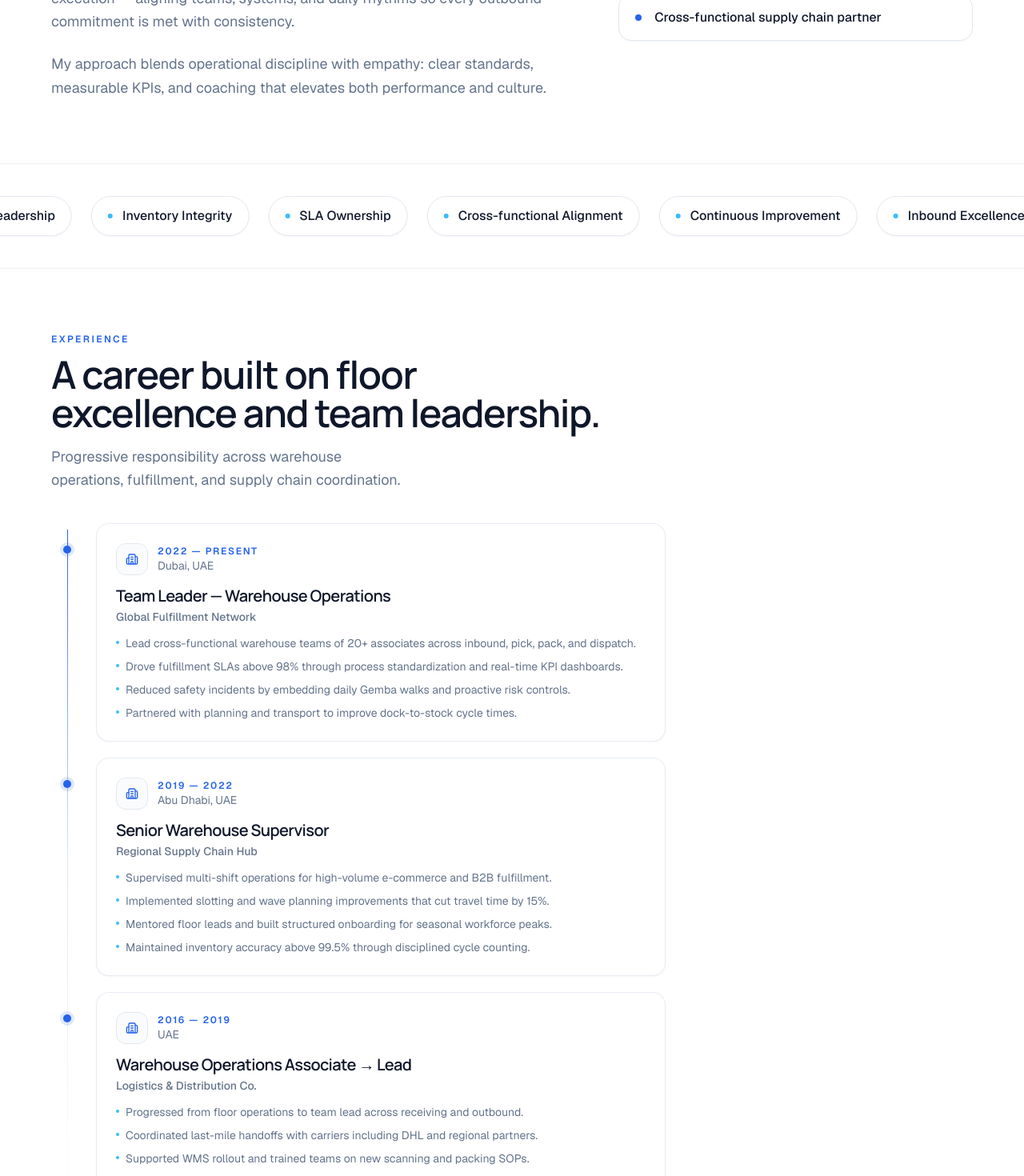
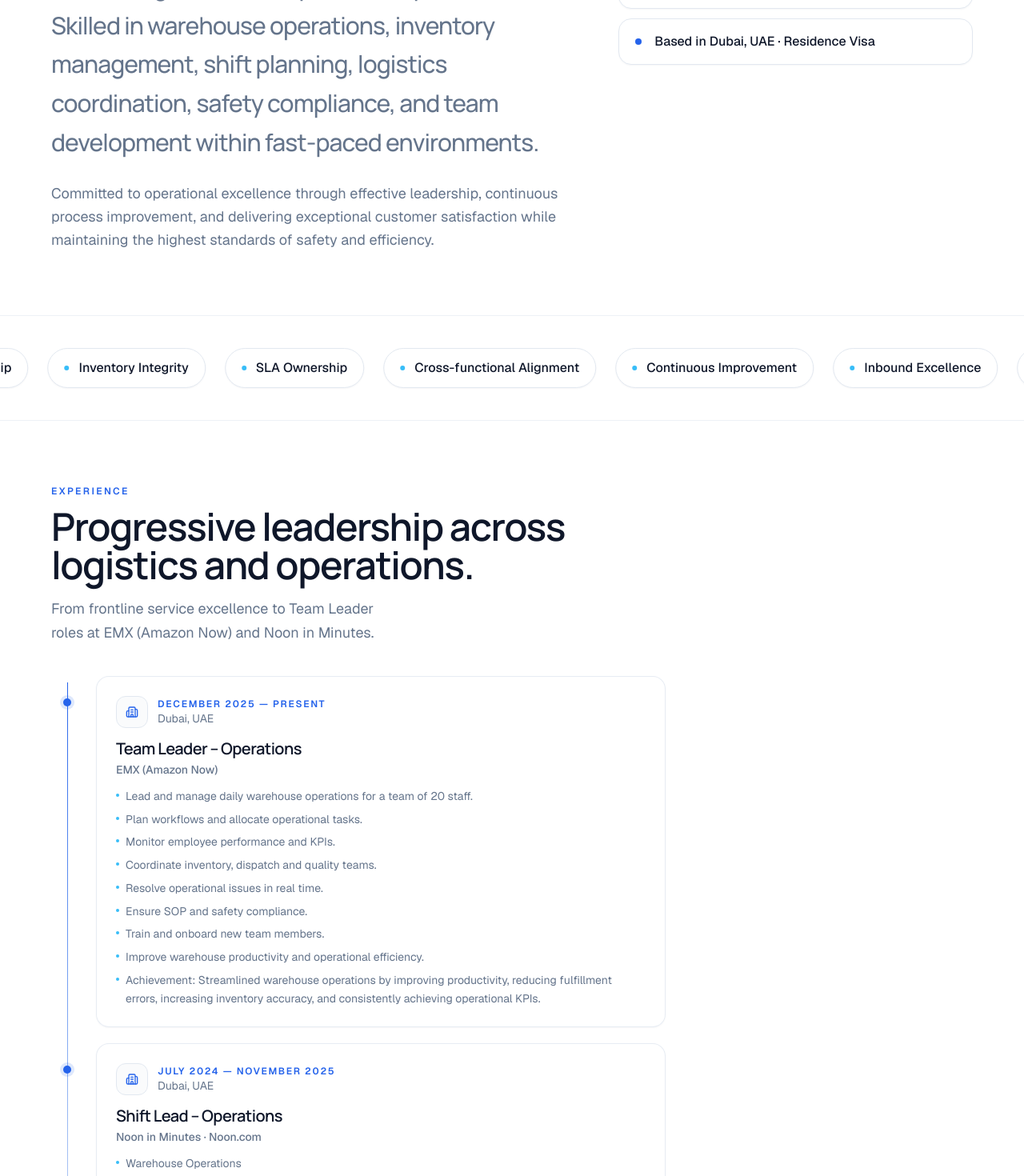
Before and after one commit to abhishekxsaroj/satyendra-yadav, a Next.js app: page / in a window 1280 px wide. Shown: the part 1330-2800 px from the top of the page at 80% size. Built offline with nearby package versions, Linux system fonts and the light colour scheme.

Commit message:
Replace placeholder content with Satyendra Kumar Yadav resume data.

```diff
--- a/src/app/layout.tsx
+++ b/src/app/layout.tsx
@@ -22,7 +22,7 @@ const manrope = Manrope({
 
 export const metadata: Metadata = {
   title: {
-    default: `${SITE.name} | Team Leader · Warehouse Operations`,
+    default: SITE.title,
     template: `%s | ${SITE.name}`,
   },
   description: SITE.description,
@@ -30,21 +30,24 @@ export const metadata: Metadata = {
     "Warehouse Operations",
     "Supply Chain Management",
     "Team Leader",
-    "Fulfillment",
+    "Fulfillment Operations",
     "Logistics",
+    "Inventory Management",
+    "Dubai",
+    "UAE",
     "Satyendra Kumar Yadav",
   ],
   authors: [{ name: SITE.name }],
   openGraph: {
-    title: `${SITE.name} | Warehouse Operations Leader`,
+    title: SITE.title,
     description: SITE.description,
     type: "website",
     locale: "en_US",
   },
   twitter: {
     card: "summary_large_image",
-    title: `${SITE.name} | Warehouse Operations Leader`,
-    description: SITE.tagline,
+    title: SITE.title,
+    description: SITE.description,
   },
   robots: {
     index: true,
--- a/src/constants/data.ts
+++ b/src/constants/data.ts
@@ -1,6 +1,7 @@
 import type {
   Certificate,
   ContactInfo,
+  ContactItem,
   Education,
   Experience,
   KPI,
@@ -12,12 +13,15 @@ import type {
 export const SITE = {
   name: "Satyendra Kumar Yadav",
   shortName: "SKY",
-  title: "Team Leader · Warehouse Operations · Supply Chain Management",
+  role: "Team Leader – Logistics Operations",
+  subtitle: "Warehouse Operations | Supply Chain | Fulfillment Operations",
+  title:
+    "Satyendra Kumar Yadav | Team Leader | Warehouse Operations | Logistics",
   tagline:
-    "Driving operational excellence across high-volume fulfillment networks with precision, safety, and people-first leadership.",
+    "Leading high-performing warehouse teams, optimizing fulfillment operations, and delivering operational excellence through data-driven decision making.",
   description:
-    "Portfolio of Satyendra Kumar Yadav — Team Leader in Warehouse Operations and Supply Chain Management. Specializing in fulfillment excellence, team leadership, and logistics optimization.",
-  url: "https://satyendra-portfolio.vercel.app",
+    "Experienced Logistics Team Leader specializing in warehouse operations, fulfillment management, inventory control, supply chain coordination, and operational excellence in UAE logistics environments.",
+  url: "https://satyendra-yadav.vercel.app",
 };
 
 export const NAV_LINKS: NavLink[] = [
@@ -30,126 +34,162 @@ export const NAV_LINKS: NavLink[] = [
 ];
 
 export const CONTACT: ContactInfo = {
-  phone: "+971 XX XXX XXXX",
-  email: "satyendra.yadav@email.com",
-  location: "United Arab Emirates",
-  linkedin: "https://linkedin.com/in/satyendra-kumar-yadav",
+  phone: "+971 56 237 6589",
+  email: "skyp372@gmail.com",
+  location: "Dubai, United Arab Emirates",
+  nationality: "Indian",
+  visaStatus: "Residence Visa",
   resumeUrl: "/resume.pdf",
 };
+
+export const CONTACT_ITEMS: ContactItem[] = [
+  {
+    icon: "phone",
+    label: "Phone",
+    value: CONTACT.phone,
+    href: `tel:${CONTACT.phone.replace(/\s/g, "")}`,
+  },
+  {
+    icon: "mail",
+    label: "Email",
+    value: CONTACT.email,
+    href: `mailto:${CONTACT.email}`,
+  },
+  {
+    icon: "map",
+    label: "Location",
+    value: CONTACT.location,
+  },
+  {
+    icon: "visa",
+    label: "Visa Status",
+    value: CONTACT.visaStatus,
+  },
+  {
+    icon: "nationality",
+    label: "Nationality",
+    value: CONTACT.nationality,
+  },
+];
 
 export const EXPERIENCES: Experience[] = [
   {
     id: "exp-1",
-    company: "Global Fulfillment Network",
-    role: "Team Leader — Warehouse Operations",
+    company: "EMX (Amazon Now)",
+    role: "Team Leader – Operations",
     location: "Dubai, UAE",
-    period: "2022 — Present",
+    period: "December 2025 — Present",
     description: [
-      "Lead cross-functional warehouse teams of 20+ associates across inbound, pick, pack, and dispatch.",
-      "Drove fulfillment SLAs above 98% through process standardization and real-time KPI dashboards.",
-      "Reduced safety incidents by embedding daily Gemba walks and proactive risk controls.",
-      "Partnered with planning and transport to improve dock-to-stock cycle times.",
+      "Lead and manage daily warehouse operations for a team of 20 staff.",
+      "Plan workflows and allocate operational tasks.",
+      "Monitor employee performance and KPIs.",
+      "Coordinate inventory, dispatch and quality teams.",
+      "Resolve operational issues in real time.",
+      "Ensure SOP and safety compliance.",
+      "Train and onboard new team members.",
+      "Improve warehouse productivity and operational efficiency.",
+      "Achievement: Streamlined warehouse operations by improving productivity, reducing fulfillment errors, increasing inventory accuracy, and consistently achieving operational KPIs.",
     ],
   },
   {
     id: "exp-2",
-    company: "Regional Supply Chain Hub",
-    role: "Senior Warehouse Supervisor",
-    location: "Abu Dhabi, UAE",
-    period: "2019 — 2022",
+    company: "Noon in Minutes · Noon.com",
+    role: "Shift Lead – Operations",
+    location: "Dubai, UAE",
+    period: "July 2024 — November 2025",
     description: [
-      "Supervised multi-shift operations for high-volume e-commerce and B2B fulfillment.",
-      "Implemented slotting and wave planning improvements that cut travel time by 15%.",
-      "Mentored floor leads and built structured onboarding for seasonal workforce peaks.",
-      "Maintained inventory accuracy above 99.5% through disciplined cycle counting.",
+      "Warehouse Operations",
+      "Dark Store Management",
+      "Inventory Coordination",
+      "Shift Supervision",
+      "Fulfillment Operations",
+      "Operational Excellence",
     ],
   },
   {
     id: "exp-3",
-    company: "Logistics & Distribution Co.",
-    role: "Warehouse Operations Associate → Lead",
-    location: "UAE",
-    period: "2016 — 2019",
+    company: "Caesars Confectionery LLC",
+    role: "Shop Assistant",
+    location: "United Arab Emirates",
+    period: "October 2018 — June 2024",
     description: [
-      "Progressed from floor operations to team lead across receiving and outbound.",
-      "Coordinated last-mile handoffs with carriers including DHL and regional partners.",
-      "Supported WMS rollout and trained teams on new scanning and packing SOPs.",
-      "Contributed to continuous improvement kaizens focused on waste reduction.",
+      "Customer Service",
+      "Sales",
+      "POS Operations",
+      "Cash Handling",
+      "Online Order Processing",
+      "Store Operations",
+      "Inventory Assistance",
+      "Daily Reconciliation",
+    ],
+  },
+  {
+    id: "exp-4",
+    company: "The Yellow Chilli",
+    role: "Customer Service Assistant",
+    location: "India",
+    period: "May 2018 — September 2018",
+    description: [
+      "Customer Support",
+      "Order Processing",
+      "Email Support",
+      "Complaint Resolution",
+      "Administration",
+      "Reporting",
+    ],
+  },
+  {
+    id: "exp-5",
+    company: "Aalishan Zaika Restaurant",
+    role: "Cashier",
+    location: "India",
+    period: "May 2015 — April 2018",
+    description: [
+      "Handled cashier operations, billing accuracy, and customer transactions.",
+      "Supported daily store cash reconciliation and front-of-house service quality.",
     ],
   },
 ];
 
 export const SKILLS: Skill[] = [
-  {
-    id: "sk-1",
-    name: "Warehouse Operations",
-    category: "operations",
-    level: 95,
-    icon: "warehouse",
-  },
-  {
-    id: "sk-2",
-    name: "Fulfillment Excellence",
-    category: "operations",
-    level: 92,
-    icon: "package",
-  },
-  {
-    id: "sk-3",
-    name: "Inventory Management",
-    category: "operations",
-    level: 90,
-    icon: "boxes",
-  },
-  {
-    id: "sk-4",
-    name: "Team Leadership",
-    category: "leadership",
-    level: 94,
-    icon: "users",
-  },
-  {
-    id: "sk-5",
-    name: "People Development",
-    category: "leadership",
-    level: 88,
-    icon: "user-check",
-  },
-  {
-    id: "sk-6",
-    name: "WMS & Systems",
-    category: "systems",
-    level: 85,
-    icon: "monitor",
-  },
-  {
-    id: "sk-7",
-    name: "KPI & Analytics",
-    category: "systems",
-    level: 87,
-    icon: "chart",
-  },
-  {
-    id: "sk-8",
-    name: "Safety Compliance",
-    category: "compliance",
-    level: 93,
-    icon: "shield",
-  },
-  {
-    id: "sk-9",
-    name: "Process Improvement",
-    category: "operations",
-    level: 89,
-    icon: "workflow",
-  },
-  {
-    id: "sk-10",
-    name: "Supply Chain Coordination",
-    category: "operations",
-    level: 86,
-    icon: "truck",
-  },
+  // Operations
+  { id: "sk-o1", name: "Warehouse Operations", category: "operations", level: 95, icon: "warehouse" },
+  { id: "sk-o2", name: "Inventory Management", category: "operations", level: 92, icon: "boxes" },
+  { id: "sk-o3", name: "Fulfillment Operations", category: "operations", level: 94, icon: "package" },
+  { id: "sk-o4", name: "Logistics Coordination", category: "operations", level: 90, icon: "truck" },
+  { id: "sk-o5", name: "Process Improvement", category: "operations", level: 88, icon: "workflow" },
+  { id: "sk-o6", name: "Vendor Management", category: "operations", level: 82, icon: "handshake" },
+  { id: "sk-o7", name: "Safety Compliance", category: "operations", level: 93, icon: "shield" },
+  { id: "sk-o8", name: "Warehouse Management Systems", category: "operations", level: 86, icon: "monitor" },
+  // Leadership
+  { id: "sk-l1", name: "Team Management", category: "leadership", level: 95, icon: "users" },
+  { id: "sk-l2", name: "Project Management", category: "leadership", level: 85, icon: "clipboard" },
+  { id: "sk-l3", name: "Problem Solving", category: "leadership", level: 90, icon: "lightbulb" },
+  { id: "sk-l4", name: "Adaptability", category: "leadership", level: 92, icon: "refresh" },
+  { id: "sk-l5", name: "Time Management", category: "leadership", level: 90, icon: "clock" },
+  { id: "sk-l6", name: "Active Listening", category: "leadership", level: 88, icon: "ear" },
+  { id: "sk-l7", name: "Customer Service", category: "leadership", level: 91, icon: "heart" },
+  // Technology
+  { id: "sk-t1", name: "Microsoft Office 365", category: "technology", level: 88, icon: "monitor" },
+  { id: "sk-t2", name: "Microsoft Excel", category: "technology", level: 90, icon: "sheet" },
+  { id: "sk-t3", name: "Google Sheets", category: "technology", level: 88, icon: "sheet" },
+  { id: "sk-t4", name: "Google Docs", category: "technology", level: 86, icon: "file" },
+  { id: "sk-t5", name: "Microsoft Word", category: "technology", level: 85, icon: "file" },
+  { id: "sk-t6", name: "Outlook", category: "technology", level: 87, icon: "mail" },
+  { id: "sk-t7", name: "PowerPoint", category: "technology", level: 84, icon: "presentation" },
+  { id: "sk-t8", name: "Google Slides", category: "technology", level: 84, icon: "presentation" },
+  { id: "sk-t9", name: "Canva", category: "technology", level: 80, icon: "palette" },
+  { id: "sk-t10", name: "LMS", category: "technology", level: 82, icon: "book" },
+  { id: "sk-t11", name: "WMS", category: "technology", level: 88, icon: "warehouse" },
+  { id: "sk-t12", name: "VMS", category: "technology", level: 80, icon: "monitor" },
+  { id: "sk-t13", name: "RO", category: "technology", level: 78, icon: "chart" },
+  { id: "sk-t14", name: "DSMA", category: "technology", level: 80, icon: "store" },
+];
+
+export const SKILL_CATEGORIES: { key: Skill["category"]; label: string }[] = [
+  { key: "operations", label: "Operations" },
+  { key: "leadership", label: "Leadership" },
+  { key: "technology", label: "Technology" },
 ];
 
 export const KPIS: KPI[] = [
@@ -158,101 +198,92 @@ export const KPIS: KPI[] = [
     value: 20,
     suffix: "+",
     label: "Team Members Managed",
-    description: "Cross-functional warehouse associates led daily",
+    description: "Daily leadership of warehouse operations teams",
   },
   {
     id: "kpi-2",
-    value: 98,
+    value: 100,
     suffix: "%",
-    label: "Fulfillment Excellence",
-    description: "On-time SLA performance sustained",
+    label: "SOP Compliance Focus",
+    description: "Committed to process discipline and safety standards",
   },
   {
     id: "kpi-3",
-    value: 99,
-    suffix: "%+",
-    label: "Inventory Accuracy",
-    description: "Cycle-count driven stock integrity",
+    value: 2,
+    suffix: "+",
+    label: "Leading UAE Logistics Companies",
+    description: "Hands-on leadership at EMX (Amazon Now) and Noon",
   },
   {
     id: "kpi-4",
-    value: 8,
+    value: 7,
     suffix: "+",
-    label: "Years in Operations",
-    description: "Hands-on logistics leadership experience",
+    label: "Years of Professional Experience",
+    description: "Operations, fulfillment, and customer-facing excellence",
   },
 ];
 
 export const CERTIFICATES: Certificate[] = [
   {
     id: "cert-1",
-    title: "Warehouse Operations Excellence",
-    organization: "Supply Chain Academy",
-    year: "2024",
-    image: "/certificates/warehouse-ops.svg",
-    description: "Advanced warehouse processes, flow design, and productivity systems.",
+    title: "Diploma in Computer Applications",
+    organization: "Varanasi Institute",
+    year: "A+",
+    image: "/certificates/computer-applications.svg",
+    description: "Diploma in Computer Applications with Grade A+.",
   },
   {
     id: "cert-2",
-    title: "Occupational Health & Safety",
-    organization: "International Safety Institute",
-    year: "2023",
-    image: "/certificates/safety.svg",
-    description: "Workplace safety leadership, hazard control, and compliance frameworks.",
-  },
-  {
-    id: "cert-3",
-    title: "Lean Six Sigma Yellow Belt",
-    organization: "Process Excellence Council",
-    year: "2023",
-    image: "/certificates/lean.svg",
-    description: "Continuous improvement methods for reducing waste and variation.",
-  },
-  {
-    id: "cert-4",
-    title: "Leadership in Logistics",
-    organization: "Global Logistics Forum",
-    year: "2022",
-    image: "/certificates/leadership.svg",
-    description: "People leadership, shift management, and operational communication.",
+    title: "Basic Food Safety and Hygiene Training",
+    organization: "Dubai Municipality",
+    year: "Certified",
+    image: "/certificates/food-safety.svg",
+    description: "Basic Food Safety and Hygiene Training issued by Dubai Municipality.",
   },
 ];
 
 export const EDUCATION: Education[] = [
   {
     id: "edu-1",
-    degree: "Bachelor of Business Administration",
-    institution: "University Program",
+    degree: "Bachelor of Arts",
+    institution: "MGKV University, Varanasi",
     period: "2012 — 2015",
     location: "India",
-    description: "Focus on operations management and organizational leadership.",
   },
   {
     id: "edu-2",
-    degree: "Professional Development — Supply Chain",
-    institution: "Industry Training Programs",
-    period: "2016 — Present",
-    location: "UAE",
-    description: "Ongoing certifications in warehouse systems, safety, and lean methods.",
+    degree: "Intermediate (12th)",
+    institution: "Allahabad UP Board",
+    period: "2010 — 2012",
+    location: "India",
+  },
+  {
+    id: "edu-3",
+    degree: "High School (10th)",
+    institution: "Allahabad UP Board",
+    period: "2009 — 2010",
+    location: "India",
   },
 ];
 
 export const LANGUAGES: Language[] = [
   { id: "lang-1", name: "English", level: 90, proficiency: "Professional" },
-  { id: "lang-2", name: "Hindi", level: 100, proficiency: "Native" },
-  { id: "lang-3", name: "Arabic", level: 55, proficiency: "Conversational" },
+  { id: "lang-2", name: "Hindi", level: 95, proficiency: "Professional" },
+  { id: "lang-3", name: "Arabic", level: 35, proficiency: "Beginner" },
 ];
 
 export const ABOUT = {
+  title: "Experienced Team Leader driving fulfillment excellence.",
+  description:
+    "Warehouse operations, inventory control, and people leadership in fast-paced UAE logistics environments.",
   paragraphs: [
-    "I am a warehouse operations leader with a deep focus on fulfillment excellence, people development, and safe, scalable processes.",
-    "Across high-volume environments, I translate strategy into floor-ready execution — aligning teams, systems, and daily rhythms so every outbound commitment is met with consistency.",
-    "My approach blends operational discipline with empathy: clear standards, measurable KPIs, and coaching that elevates both performance and culture.",
+    "Experienced Team Leader with a proven track record of leading high-performing teams, optimizing e-commerce fulfillment operations, and driving data-based process improvements. Skilled in warehouse operations, inventory management, shift planning, logistics coordination, safety compliance, and team development within fast-paced environments.",
+    "Committed to operational excellence through effective leadership, continuous process improvement, and delivering exceptional customer satisfaction while maintaining the highest standards of safety and efficiency.",
   ],
   highlights: [
-    "High-volume fulfillment leadership",
-    "Safety-first operational culture",
-    "WMS-enabled process control",
-    "Cross-functional supply chain partner",
+    "Team Leader – Logistics Operations",
+    "Warehouse & Fulfillment Leadership",
+    "SOP & Safety Compliance Focus",
+    "Based in Dubai, UAE · Residence Visa",
   ],
 };
--- a/src/sections/About.tsx
+++ b/src/sections/About.tsx
@@ -11,8 +11,8 @@ export function About() {
       <div className="container-max">
         <SectionHeading
           eyebrow="About"
-          title="Operational leadership grounded in discipline and people."
-          description="Building reliable fulfillment systems while developing teams that deliver under pressure."
+          title={ABOUT.title}
+          description={ABOUT.description}
         />
 
         <div className="grid gap-12 lg:grid-cols-12 lg:gap-16">
--- a/src/sections/Certificates.tsx
+++ b/src/sections/Certificates.tsx
@@ -17,7 +17,7 @@ export function Certificates() {
         <SectionHeading
           eyebrow="Certificates"
           title="Credentials that reinforce operational excellence."
-          description="Select a certificate to open a full immersive viewer — designed for clarity and polish."
+          description="Select a certificate to open the full viewer. Add more anytime via the certificates data array."
         />
 
         <CertificateGallery certificates={CERTIFICATES} />
--- a/src/sections/Education.tsx
+++ b/src/sections/Education.tsx
@@ -11,8 +11,8 @@ export function Education() {
       <div className="container-max">
         <SectionHeading
           eyebrow="Education"
-          title="Continuous learning behind the leadership."
-          description="Formal education paired with ongoing professional development in supply chain and operations."
+          title="Academic foundation behind the leadership."
+          description="Formal education from MGKV University and the Allahabad UP Board."
         />
 
         <div className="relative max-w-3xl">
--- a/src/sections/Experience.tsx
+++ b/src/sections/Experience.tsx
@@ -14,8 +14,8 @@ export function Experience() {
       <div className="container-max relative">
         <SectionHeading
           eyebrow="Experience"
-          title="A career built on floor excellence and team leadership."
-          description="Progressive responsibility across warehouse operations, fulfillment, and supply chain coordination."
+          title="Progressive leadership across logistics and operations."
+          description="From frontline service excellence to Team Leader roles at EMX (Amazon Now) and Noon in Minutes."
           className="mb-8 md:mb-10"
         />
 
--- a/src/sections/KPI.tsx
+++ b/src/sections/KPI.tsx
@@ -18,7 +18,7 @@ export function KPI() {
         <SectionHeading
           eyebrow="Impact"
           title="Results that matter on the floor and in the numbers."
-          description="Measurable outcomes across team leadership, fulfillment reliability, and inventory integrity."
+          description="Team leadership scale, compliance focus, and experience across leading UAE logistics environments."
           align="center"
           className="mx-auto"
         />
--- a/src/types/index.ts
+++ b/src/types/index.ts
@@ -11,7 +11,7 @@ export interface Experience {
 export interface Skill {
   id: string;
   name: string;
-  category: "operations" | "leadership" | "systems" | "compliance";
+  category: "operations" | "leadership" | "technology";
   level: number;
   icon: string;
 }
@@ -58,6 +58,15 @@ export interface ContactInfo {
   phone: string;
   email: string;
   location: string;
-  linkedin: string;
+  nationality: string;
+  visaStatus: string;
+  linkedin?: string;
   resumeUrl: string;
 }
+
+export interface ContactItem {
+  label: string;
+  value: string;
+  href?: string;
+  icon: "phone" | "mail" | "map" | "visa" | "nationality";
+}
```
Also changed, not shown: src/sections/Contact.tsx (+22 -40 lines), src/sections/Hero.tsx (+2 -5 lines), src/sections/Skills.tsx (+46 -8 lines), public/certificates/computer-applications.svg (added), public/certificates/food-safety.svg (added).
